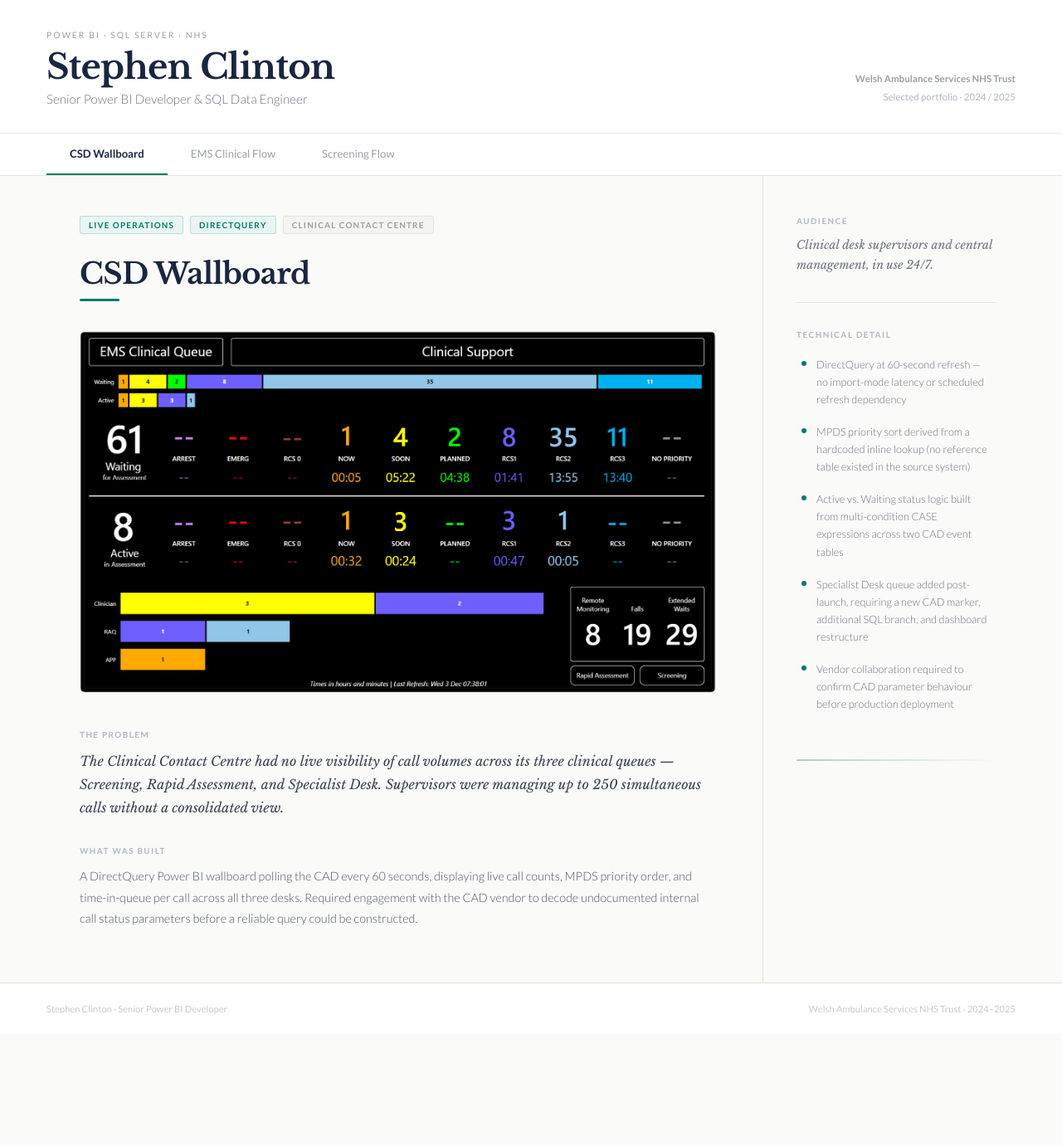
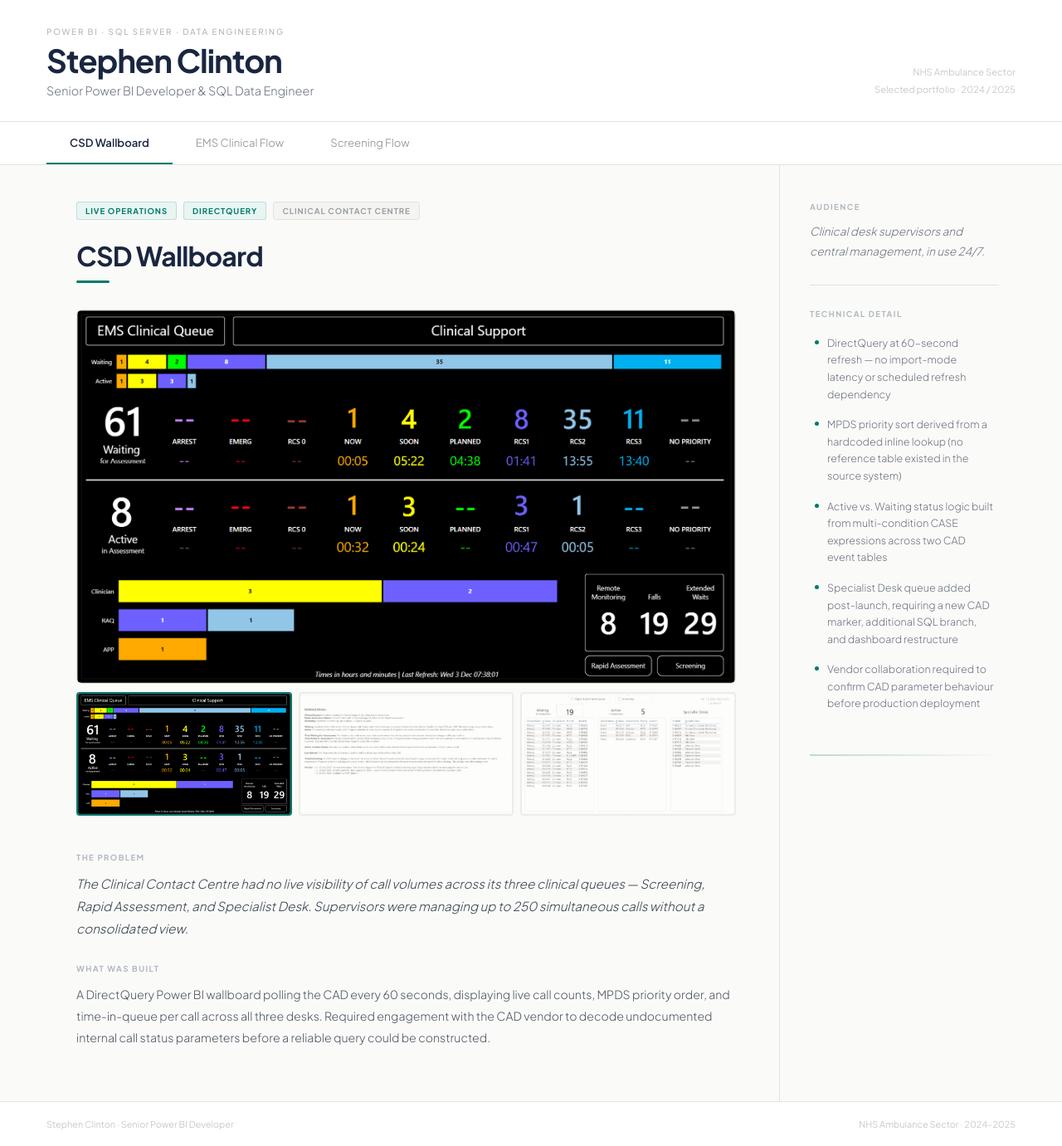
Before and after one commit to ayupinc/portfolio, a React app: page / in a window 1280 px wide. Shown: the whole page at 83% size. Before the commit the page ends 1246 px from the top, so only its background shows below. Built offline with nearby package versions, Linux system fonts and the light colour scheme; the HTML template or start-up script is replaced by a standard one.

Commit message:
Update fonts etc

```diff
--- a/src/App.jsx
+++ b/src/App.jsx
@@ -2,9 +2,9 @@ import { useState } from "react";
 
 // ─────────────────────────────────────────────────────────────
 //  DASHBOARD DATA
-//  To add a screenshot: drop the image file into /public/images/
-//  then set the `image` field below to the filename, e.g. "csd-wallboard.png"
-//  Leave as null to show the placeholder.
+//  images: array of filenames in /public/images/
+//  First image in the array is shown by default.
+//  Leave as empty array [] to show the placeholder.
 // ─────────────────────────────────────────────────────────────
 const projects = [
   {
@@ -14,7 +14,7 @@ const projects = [
     domain: "Clinical Contact Centre",
     accent: "#007A6A",
     accentLight: "#E8F5F3",
-    image: "csd-wallboard-main.png",
+    images: ["csd-wallboard-main.png", "csd-wallboard-info.png", "csd-wallboard-list.png"],
     problem:
       "The Clinical Contact Centre had no live visibility of call volumes across its three clinical queues — Screening, Rapid Assessment, and Specialist Desk. Supervisors were managing up to 250 simultaneous calls without a consolidated view.",
     built:
@@ -35,7 +35,7 @@ const projects = [
     domain: "Emergency Medical Services",
     accent: "#B84A0E",
     accentLight: "#FDF1EC",
-    image: null,
+    images: [],
     problem:
       "No report existed to track a 999 call as it moved through the clinical queue — from initial screening through specialist escalation to closure. Clinical managers could not determine whether call types had predictable outcomes or identify where flow was breaking down.",
     built:
@@ -56,7 +56,7 @@ const projects = [
     domain: "Clinical Contact Centre",
     accent: "#3D2FA0",
     accentLight: "#EFEDFA",
-    image: null,
+    images: [],
     problem:
       "Clinical screening — the first stage of a 999 call — was a new process introduced without a performance baseline or any reporting. Leadership needed to understand throughput, duration, and outcome patterns from day one of go-live.",
     built:
@@ -72,13 +72,17 @@ const projects = [
   },
 ];
 
+// ─────────────────────────────────────────────────────────────
+//  SUB-COMPONENTS
+// ─────────────────────────────────────────────────────────────
+
 function Tag({ label, accent, accentLight, neutral }) {
   return (
     <span style={{
-      fontFamily: "'Lato', sans-serif",
-      fontSize: "0.62rem",
+      fontFamily: "'Plus Jakarta Sans', sans-serif",
+      fontSize: "0.6rem",
       fontWeight: 700,
-      letterSpacing: "0.12em",
+      letterSpacing: "0.1em",
       textTransform: "uppercase",
       color: neutral ? "#9AA0A6" : accent,
       background: neutral ? "#F4F4F0" : accentLight,
@@ -95,8 +99,8 @@ function Tag({ label, accent, accentLight, neutral }) {
 function SectionLabel({ text }) {
   return (
     <p style={{
-      fontFamily: "'Lato', sans-serif",
-      fontSize: "0.62rem",
+      fontFamily: "'Plus Jakarta Sans', sans-serif",
+      fontSize: "0.6rem",
       fontWeight: 700,
       letterSpacing: "0.15em",
       textTransform: "uppercase",
@@ -108,23 +112,10 @@ function SectionLabel({ text }) {
   );
 }
 
-function Screenshot({ project }) {
-  if (project.image) {
-    return (
-      <img
- //       src={`./images/${project.image}`}
-        src="images/csd-wallboard-main.png"
-        alt={project.title}
-        style={{
-          width: "100%",
-          borderRadius: 6,
-          border: "1px solid #E2E4DC",
-          display: "block",
-          marginBottom: 44,
-        }}
-      />
-    );
-  }
+function Screenshots({ project }) {
+  const [selected, setSelected] = useState(0);
+
+  if (!project.images || project.images.length === 0) {
     return (
       <div style={{
         background: "#F4F4F0",
@@ -152,8 +143,8 @@ function Screenshot({ project }) {
             margin: "0 auto 12px", fontSize: "1.1rem",
           }}>📊</div>
           <p style={{
-          fontFamily: "'Lato', sans-serif",
-          fontSize: "0.7rem",
+            fontFamily: "'Plus Jakarta Sans', sans-serif",
+            fontSize: "0.65rem",
             letterSpacing: "0.1em",
             textTransform: "uppercase",
             color: "#B0B8C1",
@@ -165,99 +156,316 @@ function Screenshot({ project }) {
     );
   }
 
+  return (
+    <div style={{ marginBottom: 44 }}>
+      {/* Main image */}
+      <div style={{
+        border: "1px solid #E2E4DC",
+        borderRadius: 6,
+        overflow: "hidden",
+        marginBottom: project.images.length > 1 ? 10 : 0,
+      }}>
+        <img
+          src={`images/${project.images[selected]}`}
+          alt={`${project.title} screenshot ${selected + 1}`}
+          style={{ width: "100%", display: "block" }}
+        />
+      </div>
+
+      {/* Thumbnail strip — only shown if more than one image */}
+      {project.images.length > 1 && (
+        <div style={{ display: "flex", gap: 8 }}>
+          {project.images.map((img, i) => (
+            <button
+              key={i}
+              onClick={() => setSelected(i)}
+              style={{
+                padding: 0,
+                background: "none",
+                border: `2px solid ${i === selected ? project.accent : "#E2E4DC"}`,
+                borderRadius: 4,
+                cursor: "pointer",
+                overflow: "hidden",
+                flex: 1,
+                transition: "border-color 0.15s",
+                opacity: i === selected ? 1 : 0.6,
+              }}
+            >
+              <img
+                src={`images/${img}`}
+                alt={`View ${i + 1}`}
+                style={{ width: "100%", display: "block" }}
+              />
+            </button>
+          ))}
+        </div>
+      )}
+    </div>
+  );
+}
+
+// ─────────────────────────────────────────────────────────────
+//  MAIN COMPONENT
+// ─────────────────────────────────────────────────────────────
+
 export default function Portfolio() {
   const [active, setActive] = useState("csd");
   const p = projects.find((x) => x.id === active);
 
   return (
-    <div style={{ fontFamily: "'Libre Baskerville', Georgia, serif", background: "#FAFAF8", minHeight: "100vh", color: "#1A2640" }}>
+    <div style={{
+      fontFamily: "'Plus Jakarta Sans', sans-serif",
+      background: "#FAFAF8",
+      minHeight: "100vh",
+      color: "#1A2640",
+    }}>
       <style>{`
-        @import url('https://fonts.googleapis.com/css2?family=Libre+Baskerville:ital,wght@0,400;0,700;1,400&family=Lato:wght@300;400;700&display=swap');
+        @import url('https://fonts.googleapis.com/css2?family=Plus+Jakarta+Sans:wght@300;400;500;600;700&display=swap');
         *, *::before, *::after { box-sizing: border-box; margin: 0; padding: 0; }
         button { cursor: pointer; }
       `}</style>
 
+      {/* ── Header ── */}
       <header style={{
-        background: "#fff", borderBottom: "1px solid #E2E4DC",
-        padding: "36px 56px 32px",
-        display: "flex", justifyContent: "space-between", alignItems: "flex-end",
-        flexWrap: "wrap", gap: 24,
+        background: "#fff",
+        borderBottom: "1px solid #E2E4DC",
+        padding: "32px 56px 28px",
+        display: "flex",
+        justifyContent: "space-between",
+        alignItems: "flex-end",
+        flexWrap: "wrap",
+        gap: 24,
       }}>
         <div>
-          <p style={{ fontFamily: "'Lato', sans-serif", fontSize: "0.65rem", letterSpacing: "0.18em", textTransform: "uppercase", color: "#9AA0A6", marginBottom: 10 }}>
-            Power BI · SQL Server · NHS
+          <p style={{
+            fontFamily: "'Plus Jakarta Sans', sans-serif",
+            fontSize: "0.62rem",
+            letterSpacing: "0.18em",
+            textTransform: "uppercase",
+            color: "#B0B8C1",
+            marginBottom: 8,
+            fontWeight: 500,
+          }}>
+            Power BI · SQL Server · Data Engineering
           </p>
-          <h1 style={{ fontFamily: "'Libre Baskerville', serif", fontSize: "clamp(1.7rem, 3.5vw, 2.6rem)", fontWeight: 700, lineHeight: 1.1, color: "#1A2640", letterSpacing: "-0.02em" }}>
+          <h1 style={{
+            fontFamily: "'Plus Jakarta Sans', sans-serif",
+            fontSize: "clamp(1.6rem, 3.5vw, 2.4rem)",
+            fontWeight: 700,
+            lineHeight: 1.1,
+            color: "#1A2640",
+            letterSpacing: "-0.03em",
+          }}>
             Stephen Clinton
           </h1>
-          <p style={{ fontFamily: "'Lato', sans-serif", fontSize: "0.95rem", color: "#6B7280", marginTop: 6, fontWeight: 300 }}>
+          <p style={{
+            fontFamily: "'Plus Jakarta Sans', sans-serif",
+            fontSize: "0.9rem",
+            color: "#6B7280",
+            marginTop: 6,
+            fontWeight: 300,
+          }}>
             Senior Power BI Developer &amp; SQL Data Engineer
           </p>
         </div>
-        <div style={{ fontFamily: "'Lato', sans-serif", fontSize: "0.72rem", color: "#B0B8C1", textAlign: "right", lineHeight: 1.9 }}>
-          <div style={{ fontWeight: 700, color: "#9AA0A6" }}>Welsh Ambulance Services NHS Trust</div>
+        <div style={{
+          fontFamily: "'Plus Jakarta Sans', sans-serif",
+          fontSize: "0.7rem",
+          color: "#C5CAD0",
+          textAlign: "right",
+          lineHeight: 1.9,
+          fontWeight: 400,
+        }}>
+          <div>NHS Ambulance Sector</div>
           <div>Selected portfolio · 2024 / 2025</div>
         </div>
       </header>
 
-      <nav style={{ background: "#fff", borderBottom: "1px solid #E2E4DC", padding: "0 56px", display: "flex", overflowX: "auto" }}>
+      {/* ── Tab nav ── */}
+      <nav style={{
+        background: "#fff",
+        borderBottom: "1px solid #E2E4DC",
+        padding: "0 56px",
+        display: "flex",
+        overflowX: "auto",
+      }}>
         {projects.map((proj) => (
-          <button key={proj.id} onClick={() => setActive(proj.id)} style={{
-            background: "transparent", border: "none",
+          <button
+            key={proj.id}
+            onClick={() => setActive(proj.id)}
+            style={{
+              background: "transparent",
+              border: "none",
               borderBottom: active === proj.id ? `3px solid ${proj.accent}` : "3px solid transparent",
               color: active === proj.id ? "#1A2640" : "#9AA0A6",
-            fontFamily: "'Lato', sans-serif", fontSize: "0.82rem",
-            fontWeight: active === proj.id ? 700 : 400,
-            padding: "16px 28px", whiteSpace: "nowrap", marginBottom: "-1px",
+              fontFamily: "'Plus Jakarta Sans', sans-serif",
+              fontSize: "0.82rem",
+              fontWeight: active === proj.id ? 600 : 400,
+              padding: "16px 28px",
+              whiteSpace: "nowrap",
+              marginBottom: "-1px",
               transition: "color 0.2s, border-color 0.2s",
-          }}>
+            }}
+          >
             {proj.title}
           </button>
         ))}
       </nav>
 
-      <main style={{ display: "grid", gridTemplateColumns: "1fr 320px", maxWidth: 1200, margin: "0 auto" }}>
-        <div style={{ padding: "48px 56px 64px", borderRight: "1px solid #E2E4DC" }}>
-          <div style={{ display: "flex", gap: 8, flexWrap: "wrap", marginBottom: 28 }}>
-            {p.tags.map((tag, i) => <Tag key={i} label={tag} accent={p.accent} accentLight={p.accentLight} />)}
+      {/* ── Content ── */}
+      <main style={{
+        display: "grid",
+        gridTemplateColumns: "1fr 300px",
+        maxWidth: 1200,
+        margin: "0 auto",
+      }}>
+        {/* Left column */}
+        <div style={{ padding: "44px 52px 64px", borderRight: "1px solid #E2E4DC" }}>
+
+          {/* Tags */}
+          <div style={{ display: "flex", gap: 8, flexWrap: "wrap", marginBottom: 24 }}>
+            {p.tags.map((tag, i) => (
+              <Tag key={i} label={tag} accent={p.accent} accentLight={p.accentLight} />
+            ))}
             <Tag label={p.domain} neutral />
           </div>
-          <h2 style={{ fontFamily: "'Libre Baskerville', serif", fontSize: "clamp(1.6rem, 3vw, 2.2rem)", fontWeight: 700, color: "#1A2640", letterSpacing: "-0.02em", lineHeight: 1.15, marginBottom: 10 }}>
+
+          {/* Title */}
+          <h2 style={{
+            fontFamily: "'Plus Jakarta Sans', sans-serif",
+            fontSize: "clamp(1.5rem, 3vw, 2rem)",
+            fontWeight: 700,
+            color: "#1A2640",
+            letterSpacing: "-0.025em",
+            lineHeight: 1.2,
+            marginBottom: 10,
+          }}>
             {p.title}
           </h2>
-          <div style={{ height: 3, width: 48, background: p.accent, borderRadius: 2, marginBottom: 36 }} />
-          <Screenshot project={p} />
-          <div style={{ marginBottom: 32 }}>
+
+          {/* Accent rule */}
+          <div style={{
+            height: 3, width: 40,
+            background: p.accent,
+            borderRadius: 2,
+            marginBottom: 32,
+          }} />
+
+          {/* Screenshots */}
+          <Screenshots project={p} />
+
+          {/* Problem */}
+          <div style={{ marginBottom: 28 }}>
             <SectionLabel text="The Problem" />
-            <p style={{ fontFamily: "'Libre Baskerville', serif", fontStyle: "italic", fontSize: "1rem", lineHeight: 1.75, color: "#374151" }}>{p.problem}</p>
+            <p style={{
+              fontFamily: "'Plus Jakarta Sans', sans-serif",
+              fontWeight: 300,
+              fontSize: "0.95rem",
+              lineHeight: 1.8,
+              color: "#374151",
+              fontStyle: "italic",
+            }}>
+              {p.problem}
+            </p>
           </div>
+
+          {/* Built */}
           <div>
             <SectionLabel text="What Was Built" />
-            <p style={{ fontFamily: "'Lato', sans-serif", fontWeight: 300, fontSize: "0.9rem", lineHeight: 1.8, color: "#4B5563" }}>{p.built}</p>
+            <p style={{
+              fontFamily: "'Plus Jakarta Sans', sans-serif",
+              fontWeight: 300,
+              fontSize: "0.88rem",
+              lineHeight: 1.85,
+              color: "#4B5563",
+            }}>
+              {p.built}
+            </p>
           </div>
         </div>
 
-        <div style={{ padding: "48px 40px 64px" }}>
+        {/* Right sidebar */}
+        <div style={{ padding: "44px 36px 64px" }}>
+
           <SectionLabel text="Audience" />
-          <p style={{ fontFamily: "'Libre Baskerville', serif", fontStyle: "italic", fontSize: "0.88rem", lineHeight: 1.7, color: "#6B7280", paddingBottom: 32, marginBottom: 32, borderBottom: "1px solid #E2E4DC" }}>
+          <p style={{
+            fontFamily: "'Plus Jakarta Sans', sans-serif",
+            fontWeight: 300,
+            fontStyle: "italic",
+            fontSize: "0.85rem",
+            lineHeight: 1.75,
+            color: "#6B7280",
+            paddingBottom: 28,
+            marginBottom: 28,
+            borderBottom: "1px solid #E2E4DC",
+          }}>
             {p.audience}
           </p>
+
           <SectionLabel text="Technical Detail" />
           <div style={{ display: "flex", flexDirection: "column", gap: 2 }}>
             {p.technical.map((item, i) => (
-              <div key={i} style={{ display: "flex", gap: 12, alignItems: "flex-start", padding: "8px 6px", borderRadius: 4 }}>
-                <div style={{ width: 6, height: 6, borderRadius: "50%", background: p.accent, marginTop: 6, flexShrink: 0 }} />
-                <p style={{ fontFamily: "'Lato', sans-serif", fontWeight: 300, fontSize: "0.8rem", lineHeight: 1.65, color: "#6B7280" }}>{item}</p>
+              <div key={i} style={{
+                display: "flex", gap: 10,
+                alignItems: "flex-start",
+                padding: "7px 6px",
+                borderRadius: 4,
+              }}>
+                <div style={{
+                  width: 5, height: 5,
+                  borderRadius: "50%",
+                  background: p.accent,
+                  marginTop: 7,
+                  flexShrink: 0,
+                }} />
+                <p style={{
+                  fontFamily: "'Plus Jakarta Sans', sans-serif",
+                  fontWeight: 300,
+                  fontSize: "0.78rem",
+                  lineHeight: 1.65,
+                  color: "#6B7280",
+                }}>
+                  {item}
+                </p>
               </div>
             ))}
           </div>
-          <div style={{ marginTop: 48, height: 2, background: `linear-gradient(90deg, ${p.accent}50, transparent)`, borderRadius: 1 }} />
+
+          <div style={{
+            marginTop: 44, height: 2,
+            background: `linear-gradient(90deg, ${p.accent}40, transparent)`,
+            borderRadius: 1,
+          }} />
         </div>
       </main>
 
-      <footer style={{ borderTop: "1px solid #E2E4DC", padding: "24px 56px", display: "flex", justifyContent: "space-between", alignItems: "center", flexWrap: "wrap", gap: 12, background: "#fff" }}>
-        <p style={{ fontFamily: "'Lato', sans-serif", fontSize: "0.7rem", color: "#C5CAD0" }}>Stephen Clinton · Senior Power BI Developer</p>
-        <p style={{ fontFamily: "'Lato', sans-serif", fontSize: "0.7rem", color: "#C5CAD0" }}>Welsh Ambulance Services NHS Trust · 2024–2025</p>
+      {/* ── Footer ── */}
+      <footer style={{
+        borderTop: "1px solid #E2E4DC",
+        padding: "20px 56px",
+        display: "flex",
+        justifyContent: "space-between",
+        alignItems: "center",
+        flexWrap: "wrap",
+        gap: 12,
+        background: "#fff",
+      }}>
+        <p style={{
+          fontFamily: "'Plus Jakarta Sans', sans-serif",
+          fontSize: "0.68rem",
+          color: "#C5CAD0",
+          fontWeight: 400,
+        }}>
+          Stephen Clinton · Senior Power BI Developer
+        </p>
+        <p style={{
+          fontFamily: "'Plus Jakarta Sans', sans-serif",
+          fontSize: "0.68rem",
+          color: "#C5CAD0",
+          fontWeight: 400,
+        }}>
+          NHS Ambulance Sector · 2024–2025
+        </p>
       </footer>
     </div>
   );
```
Lines whose indentation alone changed are shown as unchanged.
